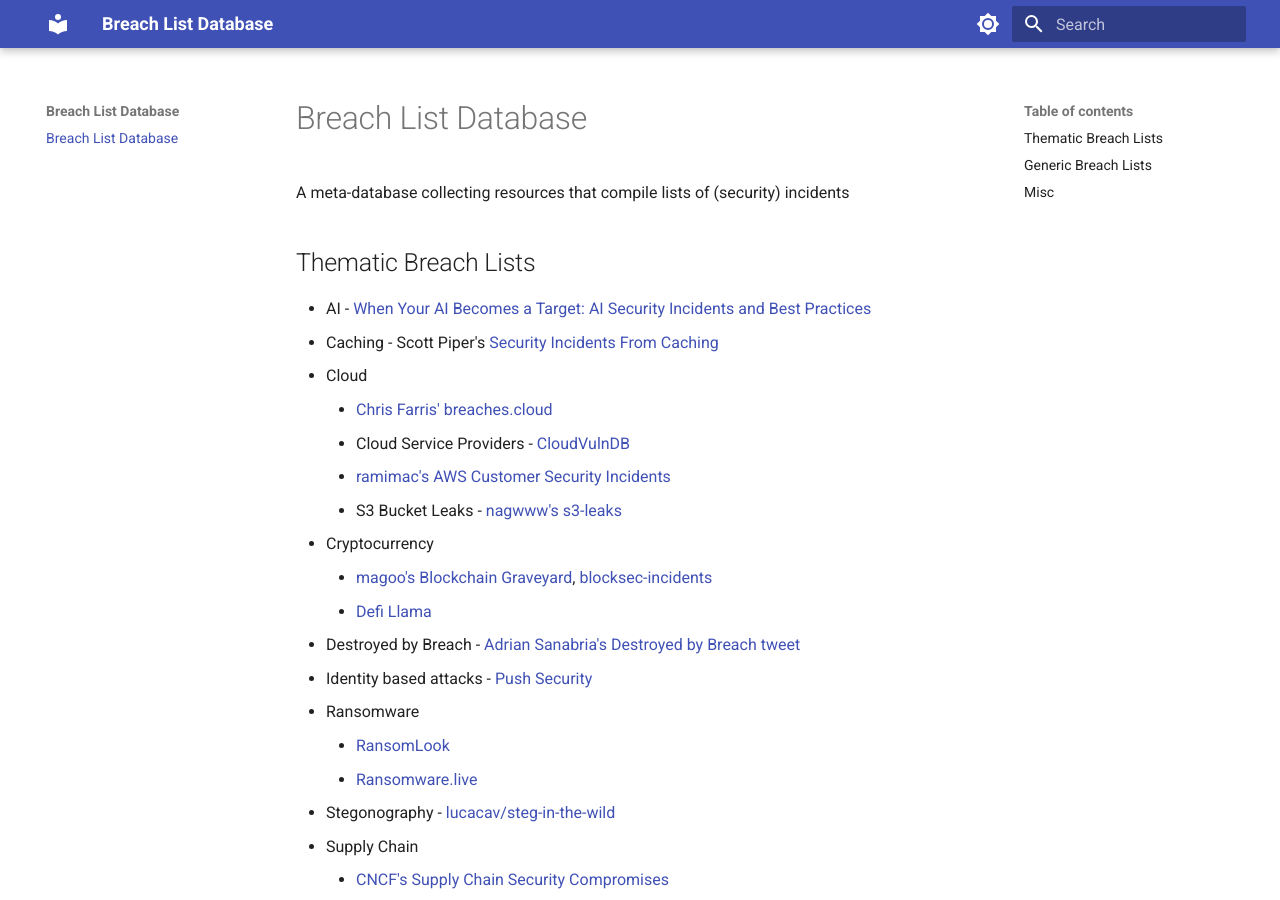
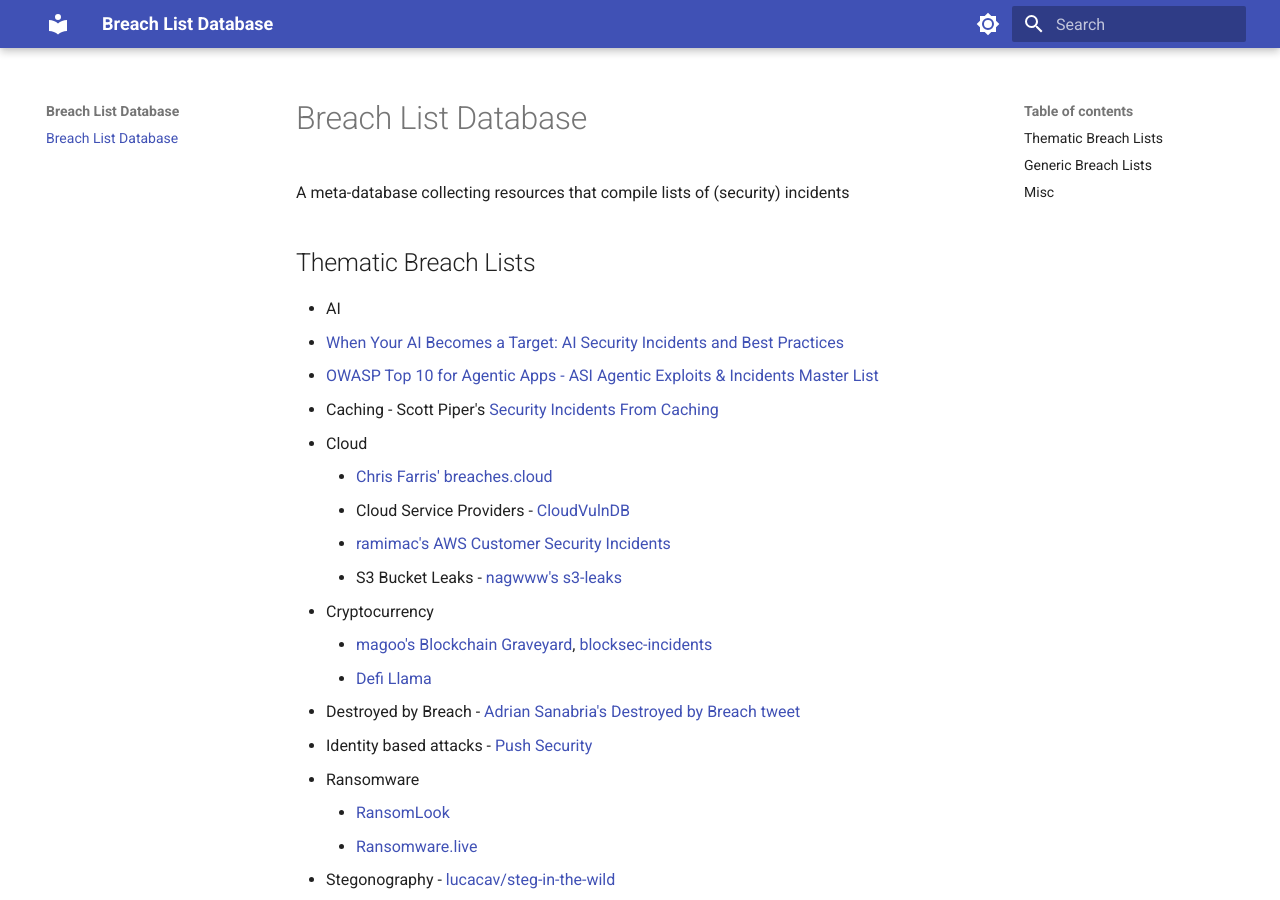
Before and after one commit to ramimac/breach-list-database, an MkDocs documentation site: the page built from docs/index.md, in a window 1280 px wide and 900 px high. Built offline with MkDocs 1.6.1 and Material for MkDocs 9.7.7, drawn with Linux system fonts in a browser that asks for light colours.

Commit message:
Format AI thematic breach list for better readability

```diff
--- a/docs/index.md
+++ b/docs/index.md
@@ -3,7 +3,9 @@
 
 ## Thematic Breach Lists
 
-* AI - [When Your AI Becomes a Target: AI Security Incidents and Best Practices](https://ojs.aaai.org/index.php/AAAI/article/view/30347)
+* AI
+  * [When Your AI Becomes a Target: AI Security Incidents and Best Practices](https://ojs.aaai.org/index.php/AAAI/article/view/30347)
+  * [OWASP Top 10 for Agentic Apps - ASI Agentic Exploits & Incidents Master List](https://github.com/almogbhl/www-project-top-10-for-large-language-model-applications/blob/b2ab40aebc9d9cac5601775cbffd69ac462a6bd9/initiatives/agent_security_initiative/ASI%20Agentic%20Exploits%20%26%20Incidents/ASI_Agentic_Exploits_Incidents.md)
 * Caching - Scott Piper's [Security Incidents From Caching](https://github.com/0xdabbad00/security_incidents_from_caching)
 * Cloud
     * [Chris Farris' breaches.cloud](https://breaches.cloud)
```
